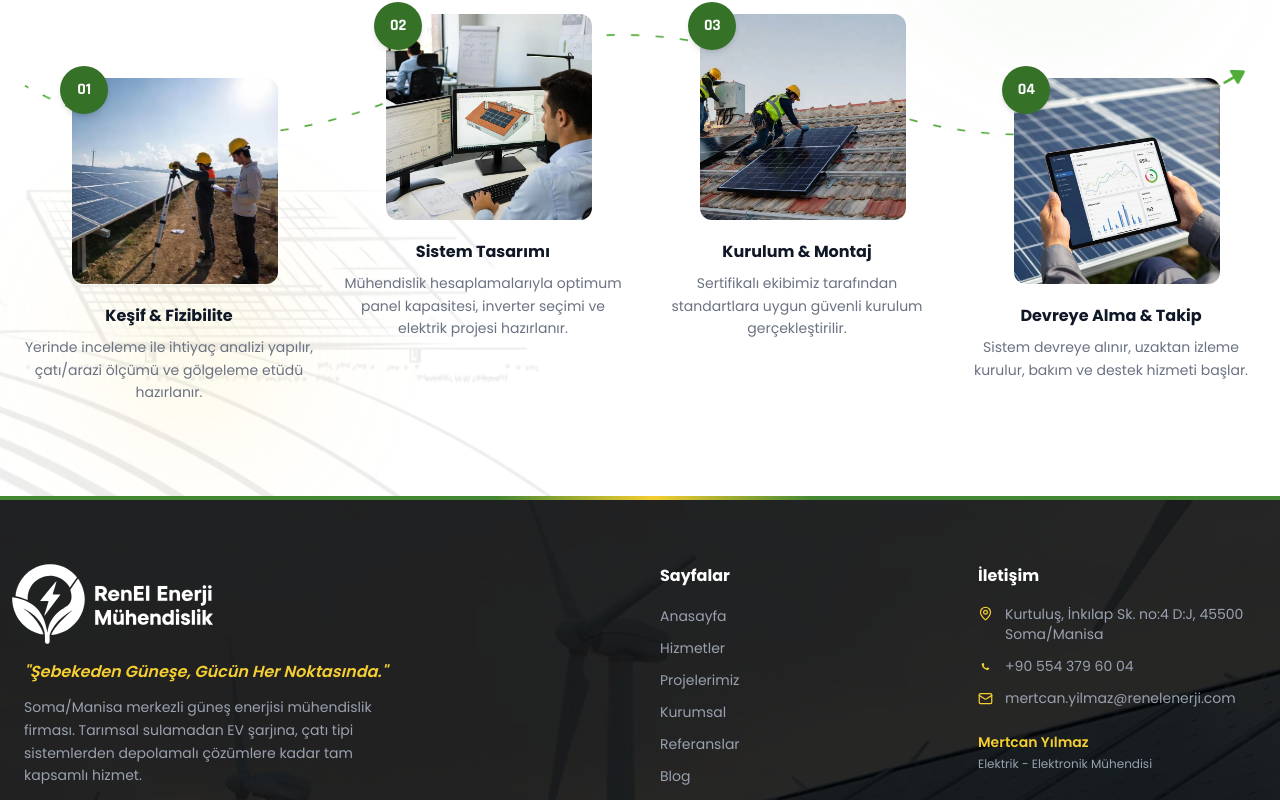
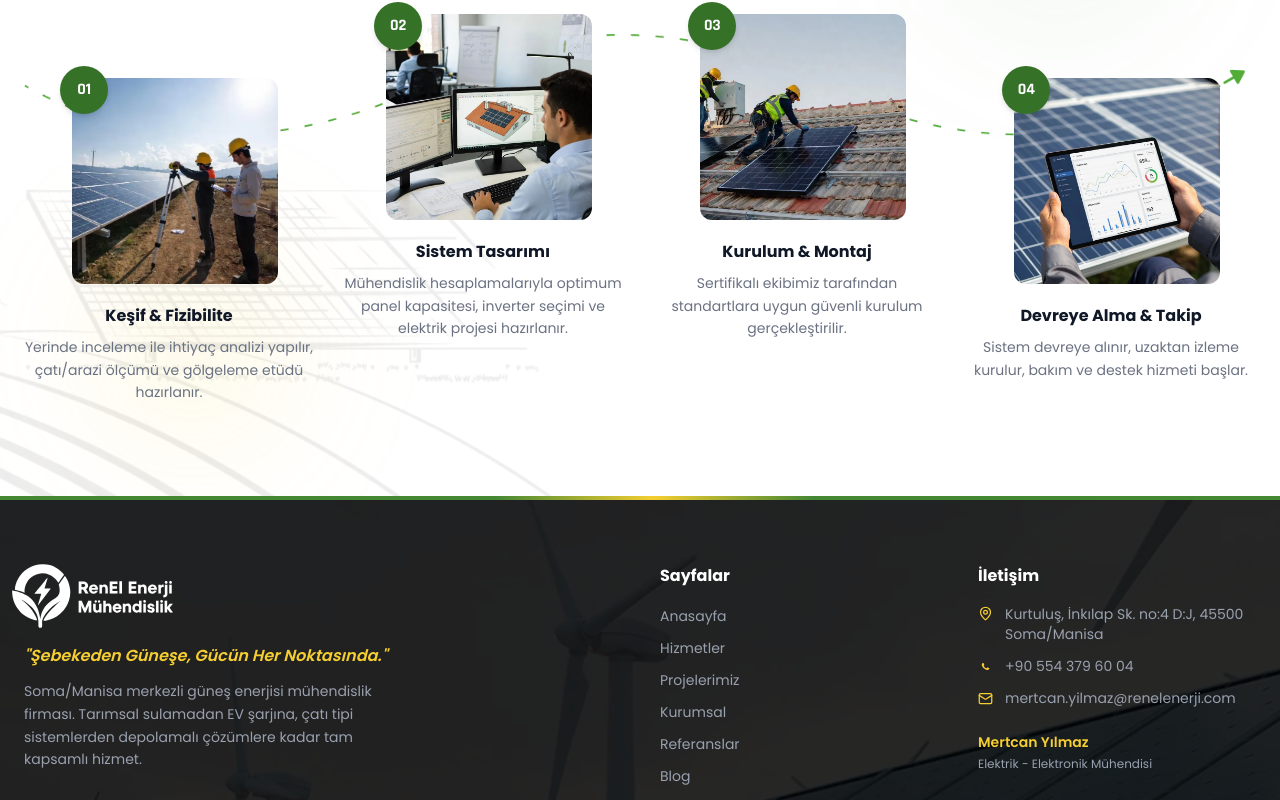
Before and after one commit to Skavces/renel-enerji, a React (Vite) app in the folder frontend/: page / in a window 1280 px wide. Shown: the part 2949-3749 px from the top of the page. Built offline with nearby package versions, Linux system fonts and the light colour scheme; no server answers.

Commit message:
fix(brand): shrink oversized navbar and footer logo
Logo rendered at h-20 dwarfed the header/footer; scaled both down to h-16 for better proportion.

```diff
--- a/frontend/src/components/Footer.jsx
+++ b/frontend/src/components/Footer.jsx
@@ -12,7 +12,7 @@ export default function Footer() {
           {/* Brand */}
           <div className="lg:col-span-2">
             <div className="mb-4 -ml-3">
-              <img src="/renel-enerji_logo.svg" alt="RenEl Enerji Mühendislik" className="h-20 w-auto brightness-0 invert" width="201" height="80" loading="lazy" />
+              <img src="/renel-enerji_logo.svg" alt="RenEl Enerji Mühendislik" className="h-16 w-auto brightness-0 invert" width="161" height="64" loading="lazy" />
             </div>
             <p className="text-[#f5ce31] font-semibold italic mb-3">"Şebekeden Güneşe, Gücün Her Noktasında."</p>
             <p className="text-sm leading-relaxed max-w-sm mb-6">
--- a/frontend/src/components/Navbar.jsx
+++ b/frontend/src/components/Navbar.jsx
@@ -83,7 +83,7 @@ export default function Navbar() {
         <div className="max-w-7xl mx-auto px-6 flex justify-between items-center h-24 lg:grid lg:grid-cols-[1fr_auto_1fr]">
           {/* Logo */}
           <Link to="/" className="flex items-center select-none" aria-label="RenEl Enerji Ana Sayfa">
-            <Logo textWhite={transparent} className="h-20 w-auto" />
+            <Logo textWhite={transparent} className="h-16 w-auto" />
           </Link>
 
           {/* Desktop links */}
```
